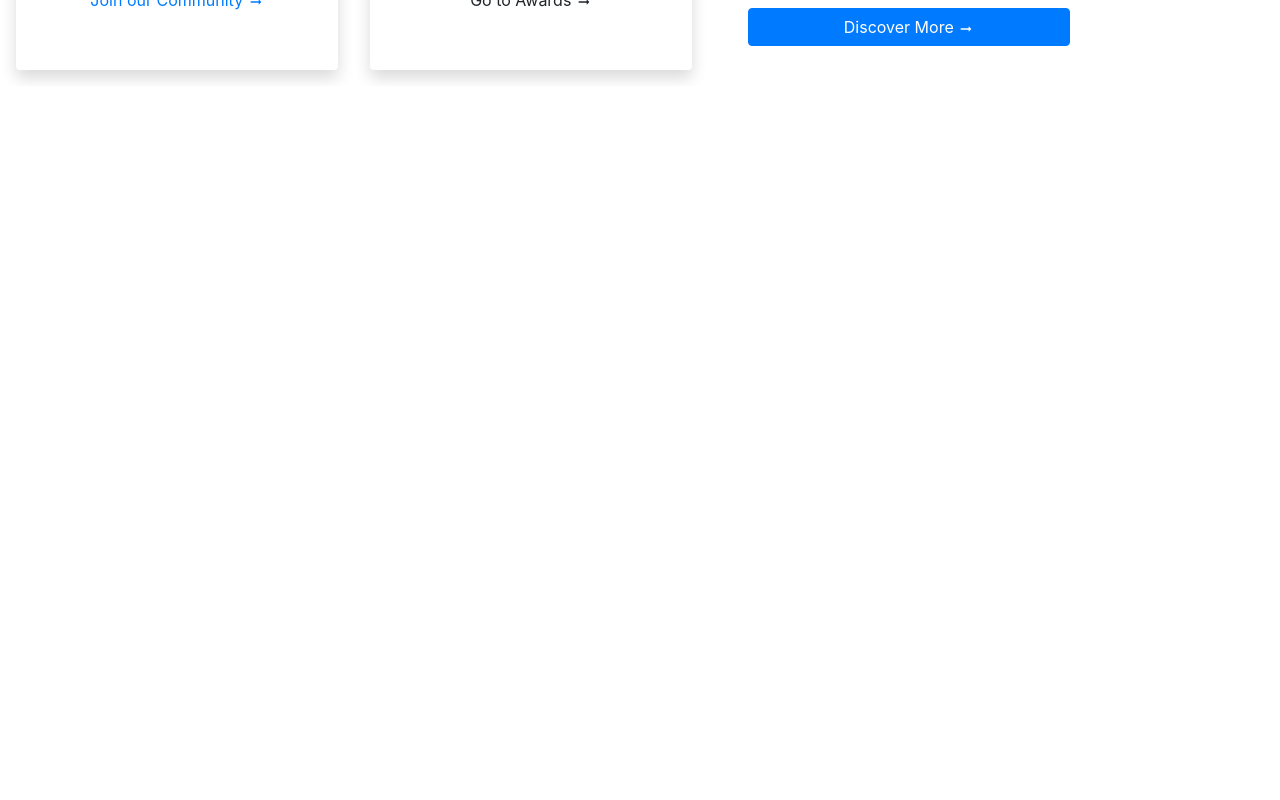
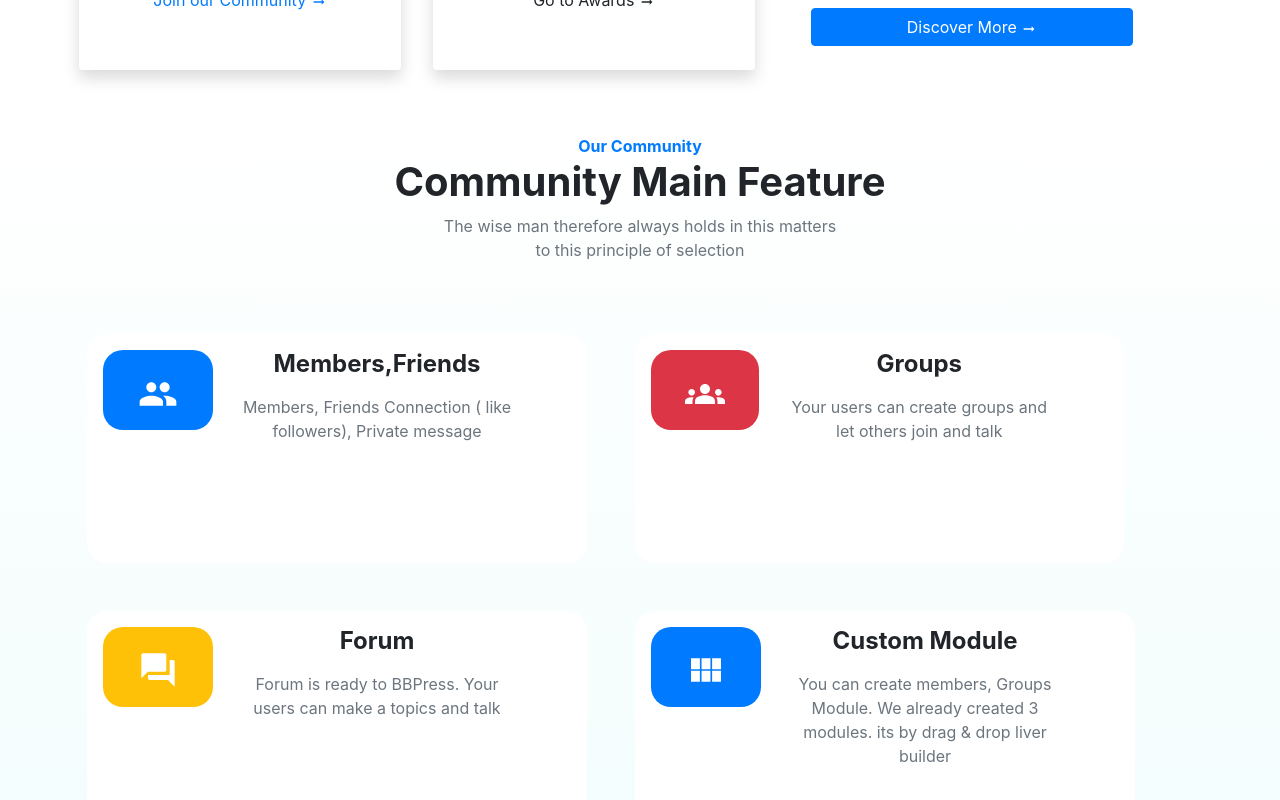
Before and after one commit to muchirajunior/react-bootstrap, a React (Create React App) app: page / in a window 1280 px wide. Shown: the part 1680-2480 px from the top of the page. Before the commit the page ends 1766 px from the top, so only its background shows below. Built offline with nearby package versions, Linux system fonts and the light colour scheme.

Commit message:
created the community section :gear:

```diff
--- a/src/App.js
+++ b/src/App.js
@@ -4,6 +4,7 @@ import Banner from './components/banner';
 import NavBar from './components/navbar';
 import About from './components/about';
 import Achievements from './components/achievements';
+import Community from './components/community';
 
 function App() {
   return (
@@ -18,6 +19,10 @@ function App() {
 
       < Achievements />
 
+      <div className="community">
+        < Community />
+      </div>
+
     </div>
   );
 }
--- a/src/app.css
+++ b/src/app.css
@@ -1,4 +1,8 @@
 .banner{
-    background-image: linear-gradient(to bottom right,white,rgb(183, 248, 239));
+    background-image: linear-gradient(to bottom right,white,rgb(217, 255, 205));
     min-height: 100vh;
 }
+
+.community{
+    background-image: linear-gradient(to bottom, white, rgb(237, 252, 252));
+}
--- a/src/components/achievements/achievement_card.jsx
+++ b/src/components/achievements/achievement_card.jsx
@@ -4,7 +4,7 @@ import { MdArrowRightAlt } from "react-icons/md";
 function AchievementCard({header,icon,heading,img,subtitle1,subtitle2,subtitle3,btnText,btnType,shadow}) {
     return (
         <div className={`card m-3 border-0 col-sm p-4 ${shadow}`}>
-                <b className="test-primary">{header}</b>
+                <b className="text-primary">{header}</b>
                <h5> <b className="text-primary" style={{fontSize:"40px"}} >{icon}</b> <b className="text-dark " >{heading}</b></h5>
 
 
--- a/src/components/achievements/index.jsx
+++ b/src/components/achievements/index.jsx
@@ -5,7 +5,7 @@ import AchievementCard from './achievement_card';
 
 function Achievements(props) {
     return (
-        <div  className="container row mt-5"  >
+        <div  className="container row m-5"  >
             < AchievementCard
                 icon={< MdStarOutline />}
                 heading="4.8 Rating"
--- /dev/null
+++ b/src/components/community/community_card.jsx
@@ -0,0 +1,15 @@
+import React from 'react';
+
+function CommunityCard({iconBg,icon,title,text}) {
+    return (
+        <div className=" card border-0  row p-3  m-4" style={{borderRadius:"20px", maxWidth:"500px"}}>
+                <span className={` p-3 mr-2 h-50 text-white h1 bg-${iconBg}`}  style={{borderRadius:"20px", maxHeight:"80px"}} >{icon}</span>
+                <span className=" col-sm-8 " >
+                    <p className="h4 font-weight-bold"  >{title}</p>
+                    <p className="text-muted mt-3 w-100 h-100" >{text}</p>
+                </span>
+        </div>
+    );
+}
+
+export default CommunityCard;
--- /dev/null
+++ b/src/components/community/index.jsx
@@ -0,0 +1,61 @@
+import React from 'react';
+import CommunityCard from './community_card';
+import {  MdForum, MdGroup, MdGroups, MdListAlt,  MdViewModule } from "react-icons/md";
+import { FaScroll } from "react-icons/fa";
+
+function Community(props) {
+    return (
+        <div className="text-center" >
+            <b className="text-primary"> Our Community </b>
+            <h1><b>Community Main Feature</b></h1>
+            <p className="text-muted"> The wise man therefore always holds in this matters <br /> to this principle of selection </p>
+            <div className="container row m-5" >
+                < CommunityCard
+                    iconBg="primary"
+                    icon={< MdGroup />}
+                    title="Members,Friends"
+                    text="Members, Friends Connection ( like followers), Private message"
+                />
+
+                < CommunityCard
+                    iconBg="danger"
+                    icon={< MdGroups />}
+                    title="Groups"
+                    text="Your users can create groups and let others join and talk"
+                />
+
+                < CommunityCard
+                    iconBg="warning"
+                    icon={< MdForum />}
+                    title="Forum"
+                    text="Forum is ready to BBPress. Your users can make a topics and talk"
+                />
+
+                < CommunityCard
+                    iconBg="primary"
+                    icon={< MdViewModule />}
+                    title="Custom Module"
+                    text="You can create members, Groups Module. We already created 3 modules. its by drag & drop liver builder"
+                />
+
+                < CommunityCard
+                    iconBg="danger"
+                    icon={< MdListAlt />}
+                    title="List Builder"
+                    text="Members, Group Lists can be modified by drag & drop liver builder"
+                />
+
+                < CommunityCard
+                    iconBg="warning"
+                    icon={< FaScroll />}
+                    title="List Scroll Effects"
+                    text="8 different scroll effects are ready. You can always change by your tastes"
+                />
+
+            </div>
+
+        </div>
+    );
+}
+
+export default Community;
```
